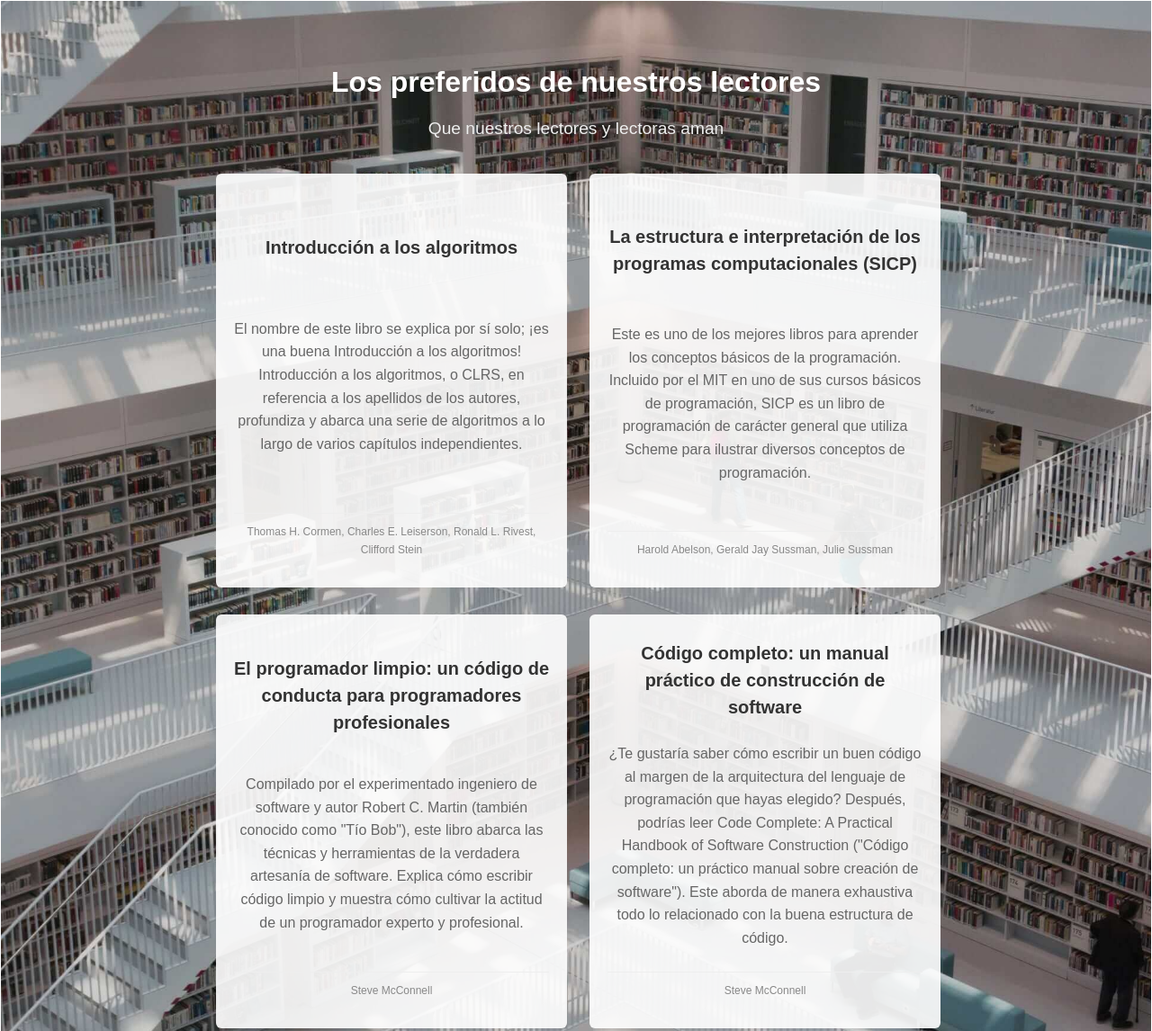
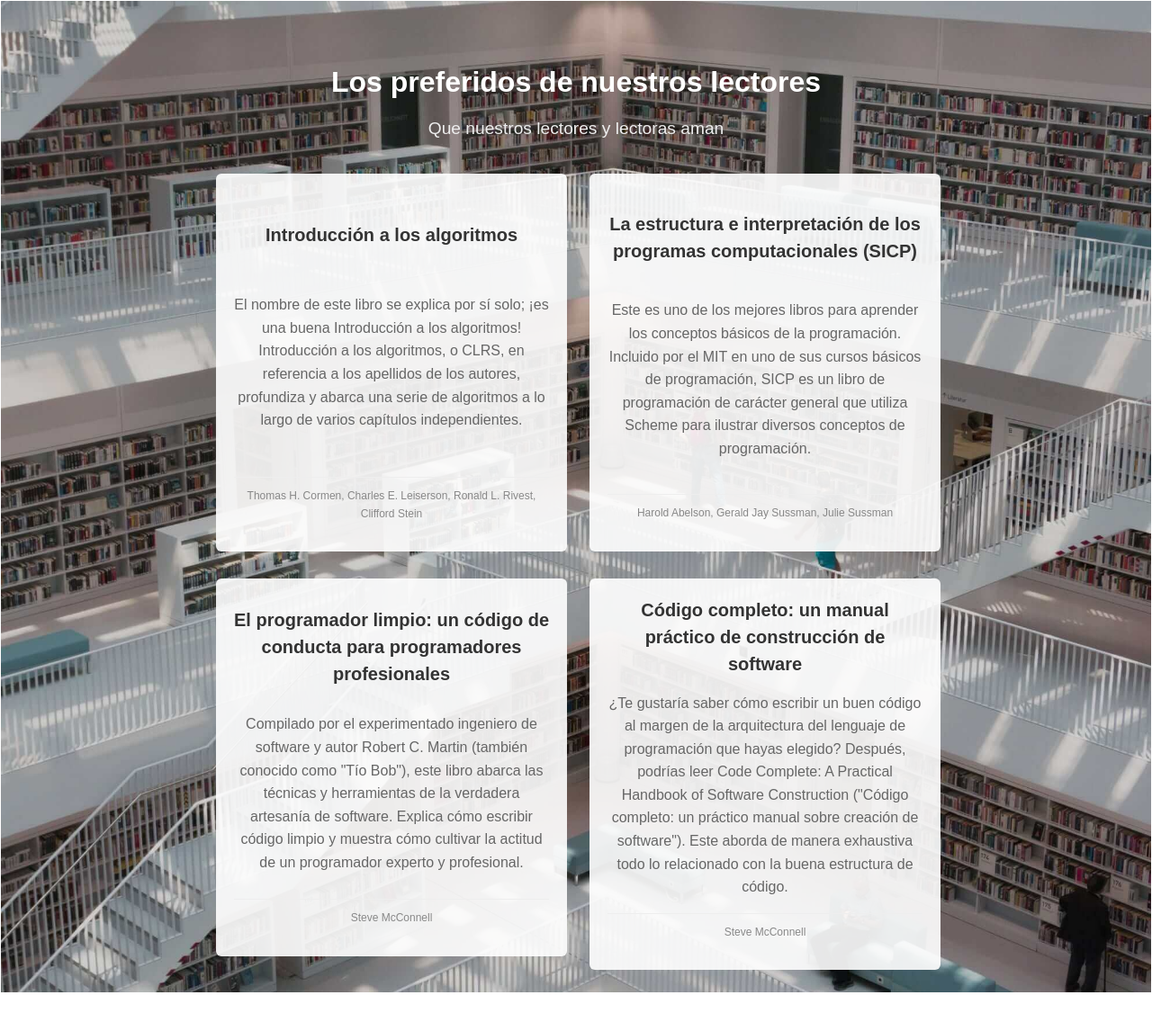
Before and after one commit to mvm01/web_project_library_es, a plain HTML site: page index.html in a window 1280 px wide. Shown: the part 788-1934 px from the top of the page at 90% size. After the commit the page ends 1892 px from the top, so only its background shows below. Drawn offline with nearby package versions, Linux system fonts and the light colour scheme.

Commit message:
sexta correccion

```diff
--- a/styles/style.css
+++ b/styles/style.css
@@ -137,12 +137,12 @@
 .card {
   background-color: transparent;
   width: 360px;
-  height: auto;
+  height: 420px;
   border-radius: 7px;
   box-shadow: none;
   display: flex;
   flex-direction: column;
-  box-sizing: 360px 420px;
+  box-sizing: border-box;
 }
 
 .card__content {
```
